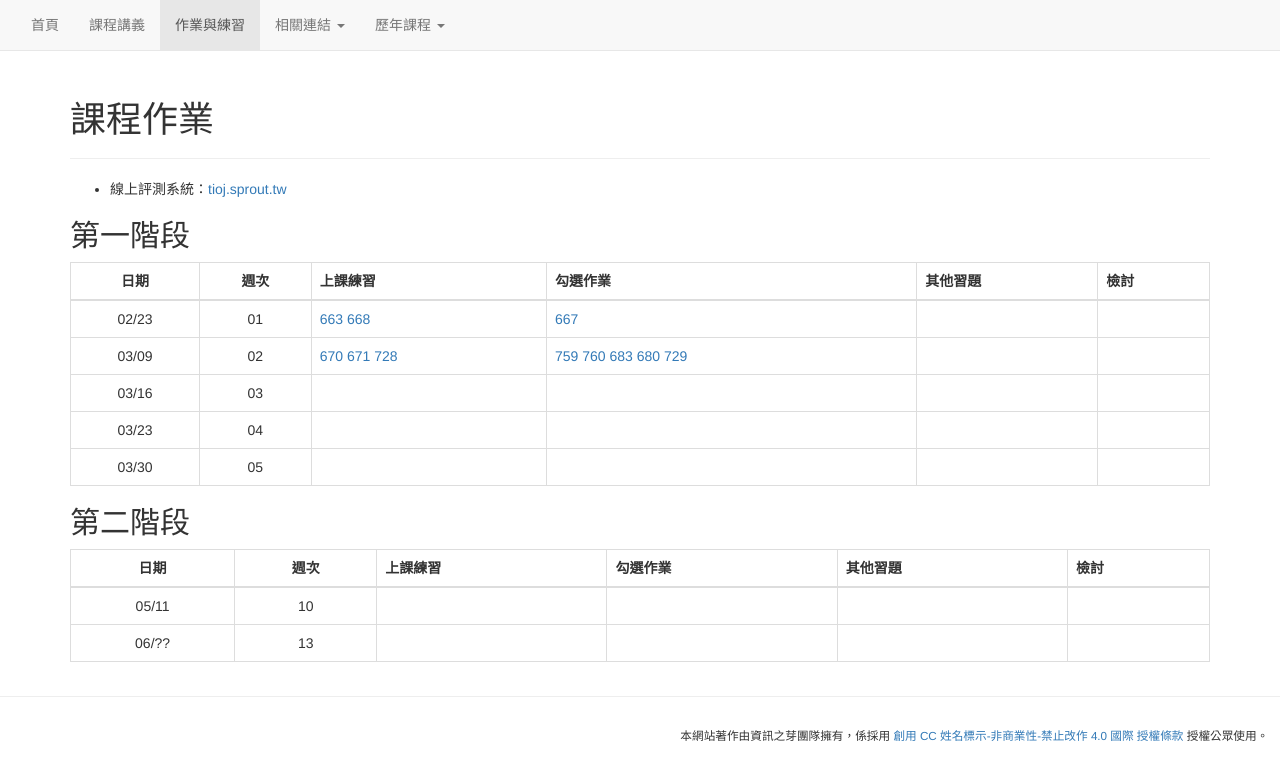
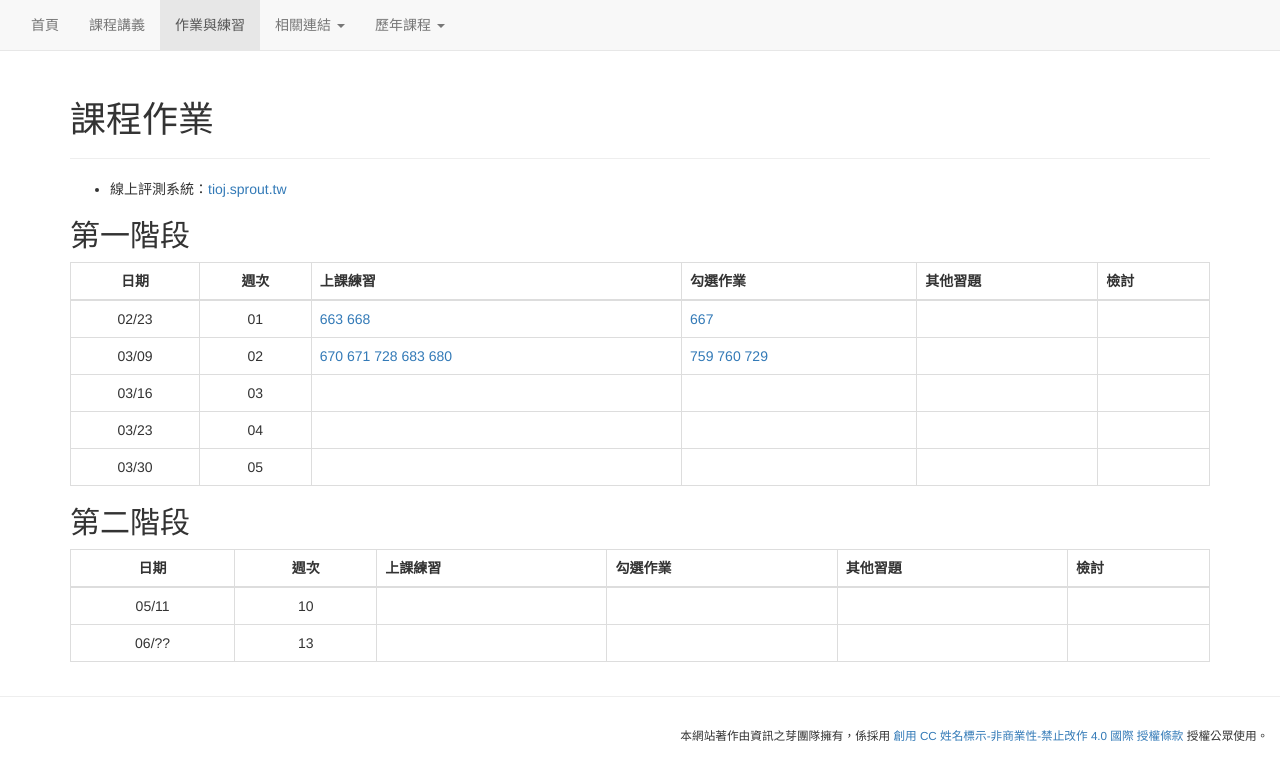
Before and after one commit to tw-csie-sprout/py2025, a Jekyll site: the page built from homework.md, in a window 1280 px wide. Shown: the top 781 px of the page. Built offline with Jekyll 4.4.1, drawn with Linux system fonts in a browser that asks for light colours.

```diff
--- a/homework.md
+++ b/homework.md
@@ -12,7 +12,7 @@ title: "課程作業"
 | 日期  | 週次 | 上課練習 | 勾選作業 | 其他習題 | 檢討 |
 | :---: | :--: | :---- | :---- | :----- | :-- |
 | 02/23 | 01 | [663](https://tioj.sprout.tw/contests/4/problems/663) [668](https://tioj.sprout.tw/contests/4/problems/668) | [667](https://tioj.sprout.tw/contests/4/problems/667) |  |  |
-| 03/09 | 02 | [670](https://tioj.sprout.tw/contests/7/problems/670) [671](https://tioj.sprout.tw/contests/7/problems/671) [728](https://tioj.sprout.tw/contests/7/problems/728) | [759](https://tioj.sprout.tw/contests/7/problems/759) [760](https://tioj.sprout.tw/contests/7/problems/760) [683](https://tioj.sprout.tw/contests/7/problems/683) [680](https://tioj.sprout.tw/contests/7/problems/680) [729](https://tioj.sprout.tw/contests/7/problems/729) |  |  |
+| 03/09 | 02 | [670](https://tioj.sprout.tw/contests/7/problems/670) [671](https://tioj.sprout.tw/contests/7/problems/671) [728](https://tioj.sprout.tw/contests/7/problems/728) [683](https://tioj.sprout.tw/contests/7/problems/683) [680](https://tioj.sprout.tw/contests/7/problems/680)  | [759](https://tioj.sprout.tw/contests/7/problems/759) [760](https://tioj.sprout.tw/contests/7/problems/760) [729](https://tioj.sprout.tw/contests/7/problems/729) |  |  |
 | 03/16 | 03 |  | | | |
 | 03/23 | 04 |  |   | |
 | 03/30 | 05 |  | | | |
```
